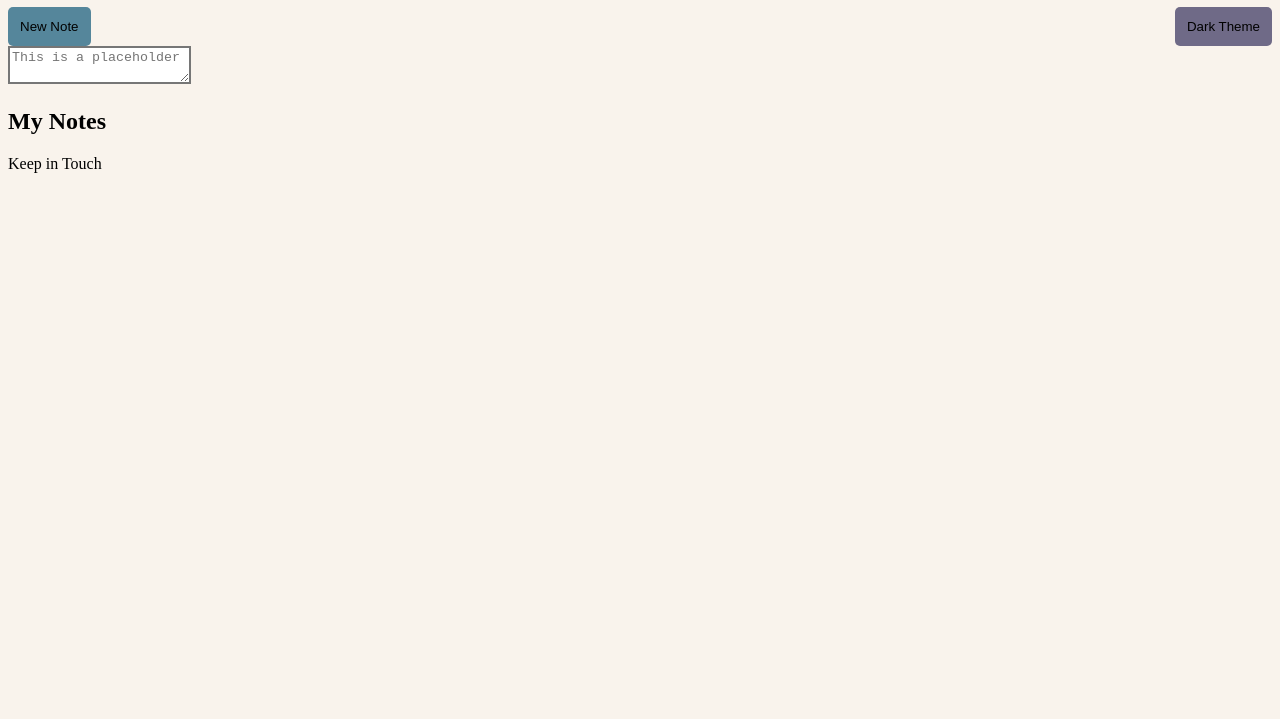
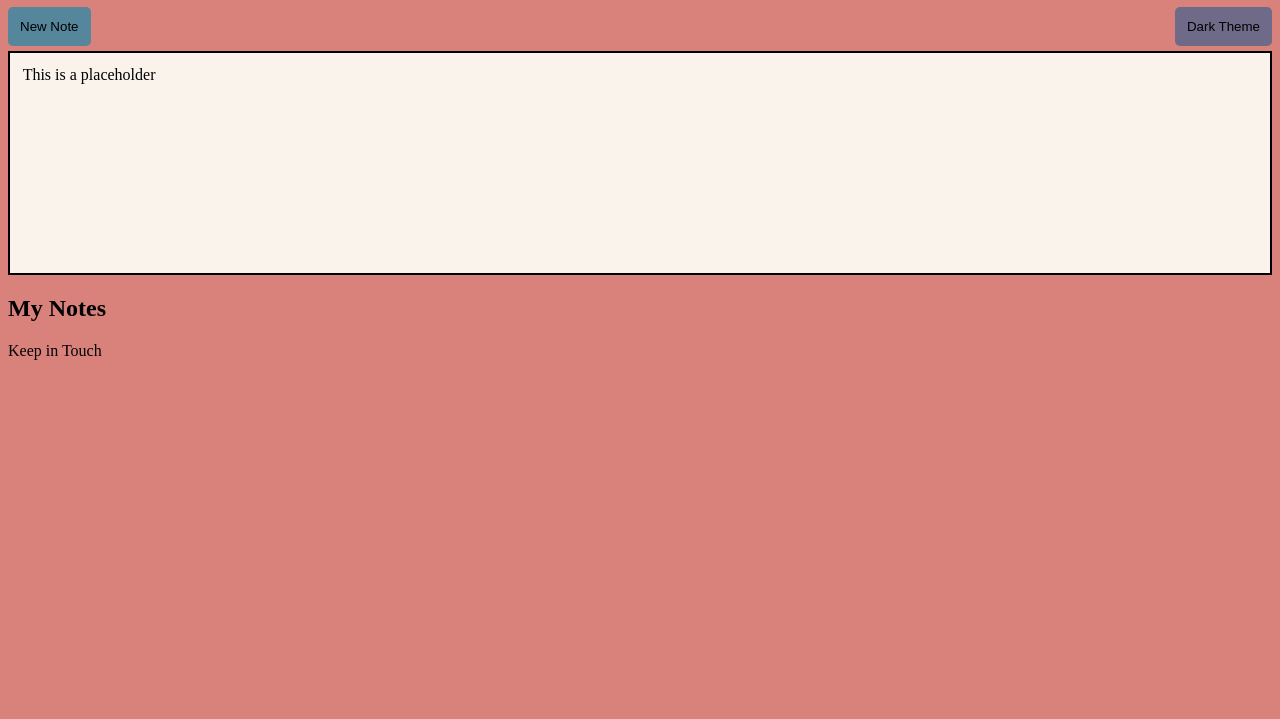
Before and after one commit to AlexxWyse/Assignment1-1620, a plain HTML site: page index.html in a window 1280 px wide. Shown: the part 81-800 px from the top of the page. Drawn offline with Linux system fonts and the light colour scheme.

Commit message:
changed color scheme and made textbox with padding

```diff
--- a/css/mystyle.css
+++ b/css/mystyle.css
@@ -1,5 +1,5 @@
 body {
-    background-color: #F9F3EC;
+    background-color: #D9827C;
     display: grid;
     grid-column: 1fr 4fr;
     grid-template-rows: 1fr;
@@ -25,7 +25,12 @@ button {
 button.darktheme {
     background-color: #6F6A87;
 }
-textarea {
-    border-style:solid;
-    border-width: 2px;
+
+div.textarea {
+    background-color: #F9F3EC;
+    padding-top: 1%;
+    border: solid 2px;
+    padding-bottom: 15%;
+    padding-left: 1%;
+    margin-top: 5px;
 }
--- a/index.html
+++ b/index.html
@@ -15,8 +15,10 @@
     <div class="firstbuttons">
         <button>New Note</button><button class="darktheme">Dark Theme</button>
     </div>
-        <textarea placeholder="This is a placeholder"></textarea>
-</main>
+    <div class="textarea">
+        This is a placeholder
+    </div>
+    </main>
    <aside><h2>My Notes</h2></aside>
    <footer>Keep in Touch</footer>
 </body>
```
